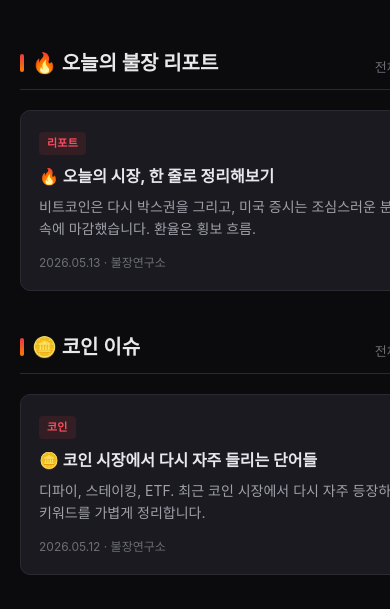
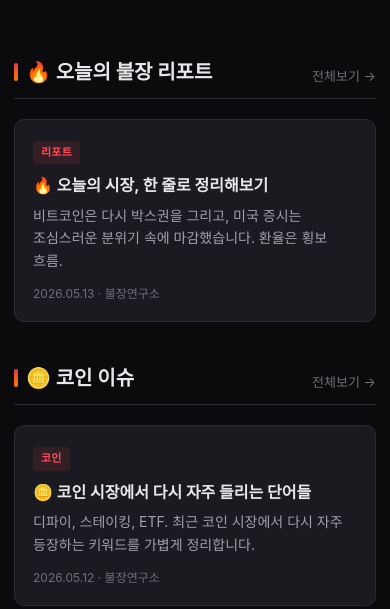
Before and after one commit to adsunshine-hub/bulllab-site, a plain HTML site: page index.html in a window 390 px wide. Shown: the part 682-1291 px from the top of the page. Drawn offline with Linux system fonts and the light colour scheme; grey boxes are pictures that could not be loaded.

Commit message:
Add files via upload

```diff
--- a/assets/css/style.css
+++ b/assets/css/style.css
@@ -90,6 +90,25 @@ img, iframe, video, embed {
 @media (max-width: 960px) {
   .layout { grid-template-columns: 1fr; }
   .sidebar { order: 2; }
+}
+
+/* ====== 모바일 안전 보강 (≤ 600px) ======
+   - 어떤 요소도 부모 폭을 초과하지 못하게 강제
+   - flex/grid 자식이 자기 콘텐츠 자연 폭으로 부풀어 viewport 를 미는 케이스 차단
+   - 카드/위젯 padding 을 줄여서 좁은 화면에서도 콘텐츠 공간 확보 */
+@media (max-width: 600px) {
+  *, *::before, *::after {
+    min-width: 0;
+    max-width: 100%;
+  }
+  .container { padding: 0 14px; }
+  .card, .widget, .post-article, .form-wrap { padding: 14px; }
+  .cards { grid-template-columns: 1fr; gap: 12px; }
+  .card h3 { font-size: 15px; }
+  .card .excerpt { font-size: 13.5px; }
+  .section { margin: 28px 0; }
+  /* 광고는 짤려도 OK — 다른 광고로 대체됨 */
+  .ad-slot { overflow: hidden; }
 }
 
 /* ====== 헤더 ====== */
@@ -253,7 +272,9 @@ img, iframe, video, embed {
 
 .cards {
   display: grid;
-  grid-template-columns: repeat(auto-fill, minmax(280px, 1fr));
+  /* min(280px, 100%) — 모바일에서 viewport 가 280px 보다 좁으면 100% 사용해
+     카드가 부모를 밀어내는 것을 방지 */
+  grid-template-columns: repeat(auto-fill, minmax(min(280px, 100%), 1fr));
   gap: 16px;
 }
 
```
